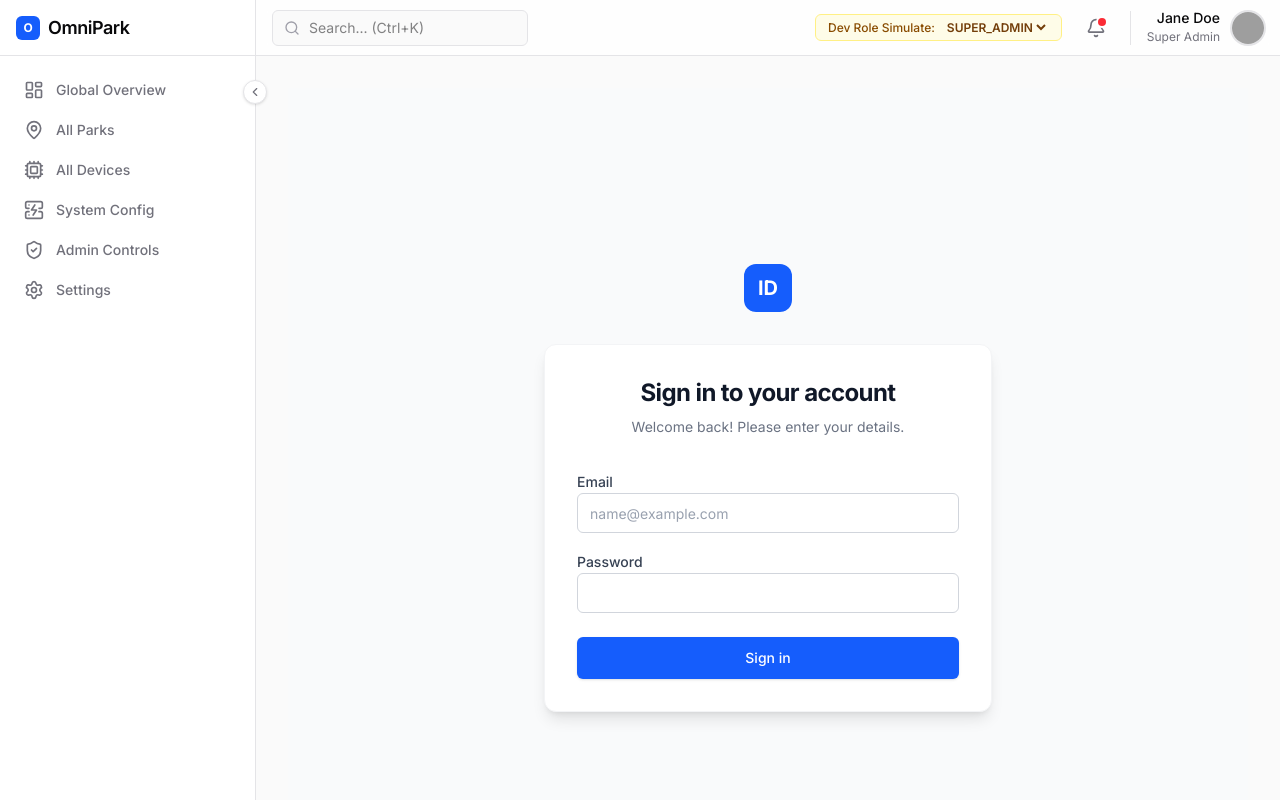
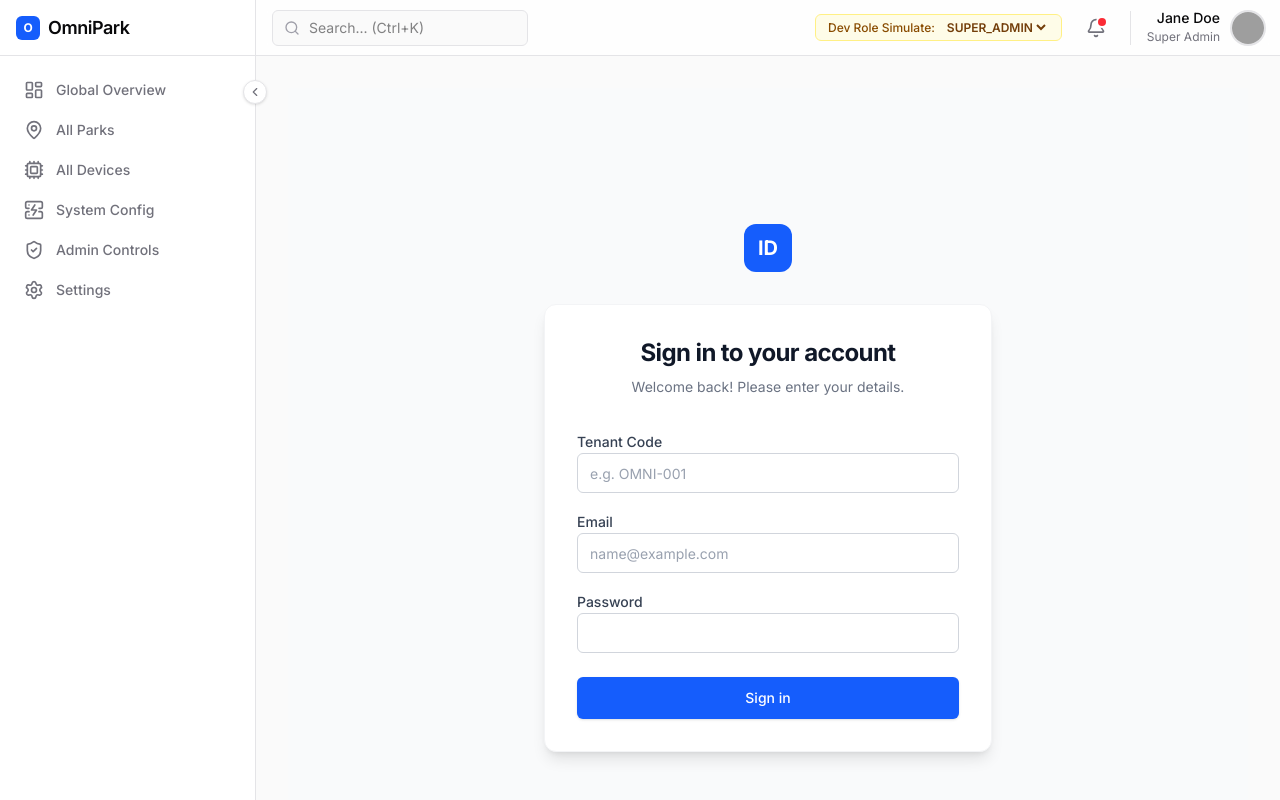
Before and after one commit to Phuong-MT/OmniPark-ID-System, a Next.js app in the folder client/: page /login in a window 1280 px wide. Built offline with nearby package versions, Linux system fonts and the light colour scheme; grey boxes are pictures that could not be loaded.

Commit message:
feat:  update authentication logic.

```diff
--- a/client/src/components/auth/login-form.tsx
+++ b/client/src/components/auth/login-form.tsx
@@ -9,6 +9,7 @@ import { Input } from "@/components/ui/input";
 import { Label } from "@/components/ui/label";
 
 export function LoginForm() {
+  const [tenantcode, setTenantcode] = useState("");
   const [email, setEmail] = useState("");
   const [password, setPassword] = useState("");
   const [validationError, setValidationError] = useState("");
@@ -21,6 +22,10 @@ export function LoginForm() {
     e.preventDefault();
     setValidationError("");
 
+    if (!tenantcode.trim()) {
+      setValidationError("Please enter a tenant code");
+      return;
+    }
     if (!email.includes("@")) {
       setValidationError("Please enter a valid email address");
       return;
@@ -30,7 +35,7 @@ export function LoginForm() {
       return;
     }
 
-    const resultAction = await dispatch(loginAsync({ email, password }));
+    const resultAction = await dispatch(loginAsync({ email, password, tenantcode }));
 
     if (loginAsync.fulfilled.match(resultAction)) {
       router.push("/dashboard");
@@ -46,6 +51,19 @@ export function LoginForm() {
 
       <form className="space-y-6" onSubmit={handleSubmit}>
         <div className="space-y-4">
+          <div className="space-y-2">
+            <Label htmlFor="tenantcode">Tenant Code</Label>
+            <Input
+              id="tenantcode"
+              type="text"
+              placeholder="e.g. OMNI-001"
+              value={tenantcode}
+              onChange={(e) => setTenantcode(e.target.value)}
+              disabled={status === "loading"}
+              required
+            />
+          </div>
+
           <div className="space-y-2">
             <Label htmlFor="email">Email</Label>
             <Input
--- a/client/src/redux/features/authSlice.ts
+++ b/client/src/redux/features/authSlice.ts
@@ -13,14 +13,14 @@ export interface LoginResponse {
 
 export const loginAsync = createAsyncThunk(
     'auth/loginAsync',
-    async ({ email, password }: Record<string, string>, { rejectWithValue }) => {
+    async ({ email, password, tenantcode }: Record<string, string>, { rejectWithValue }) => {
         try {
             const response = await fetch('/auth/login', {
                 method: 'POST',
                 headers: {
                     'Content-Type': 'application/json',
                 },
-                body: JSON.stringify({ email, password }),
+                body: JSON.stringify({ email, password, tenantcode }),
             });
 
             if (!response.ok) {
```
